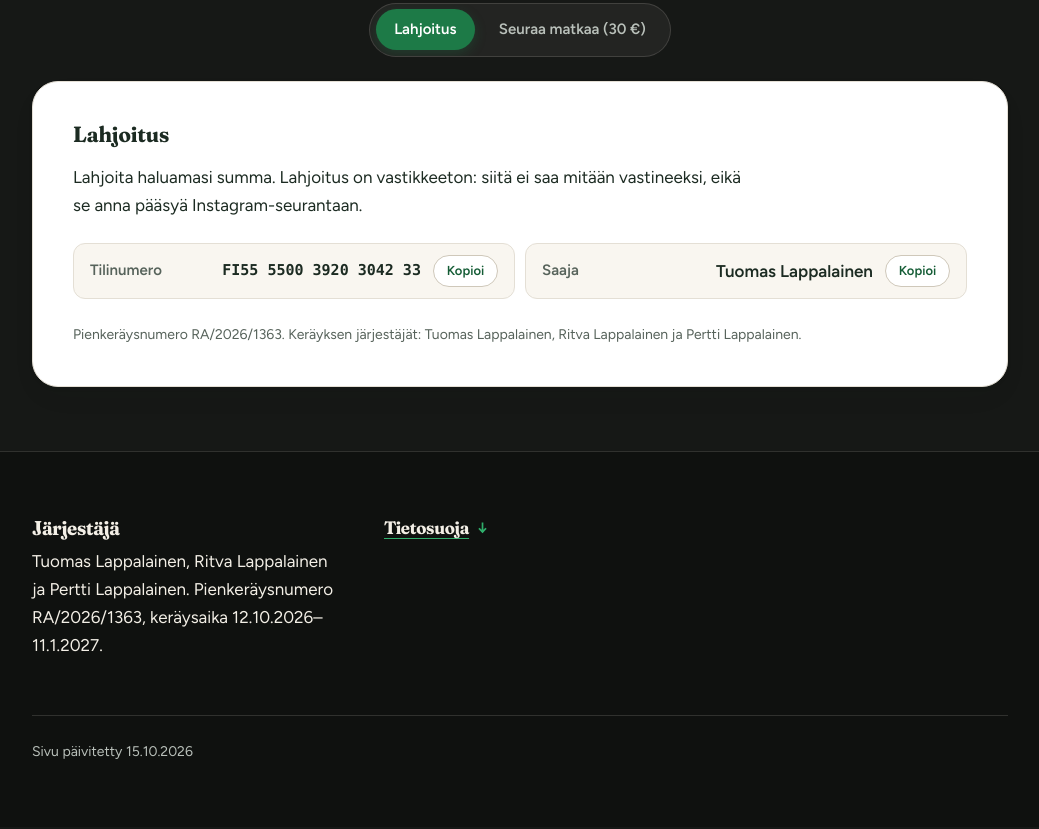
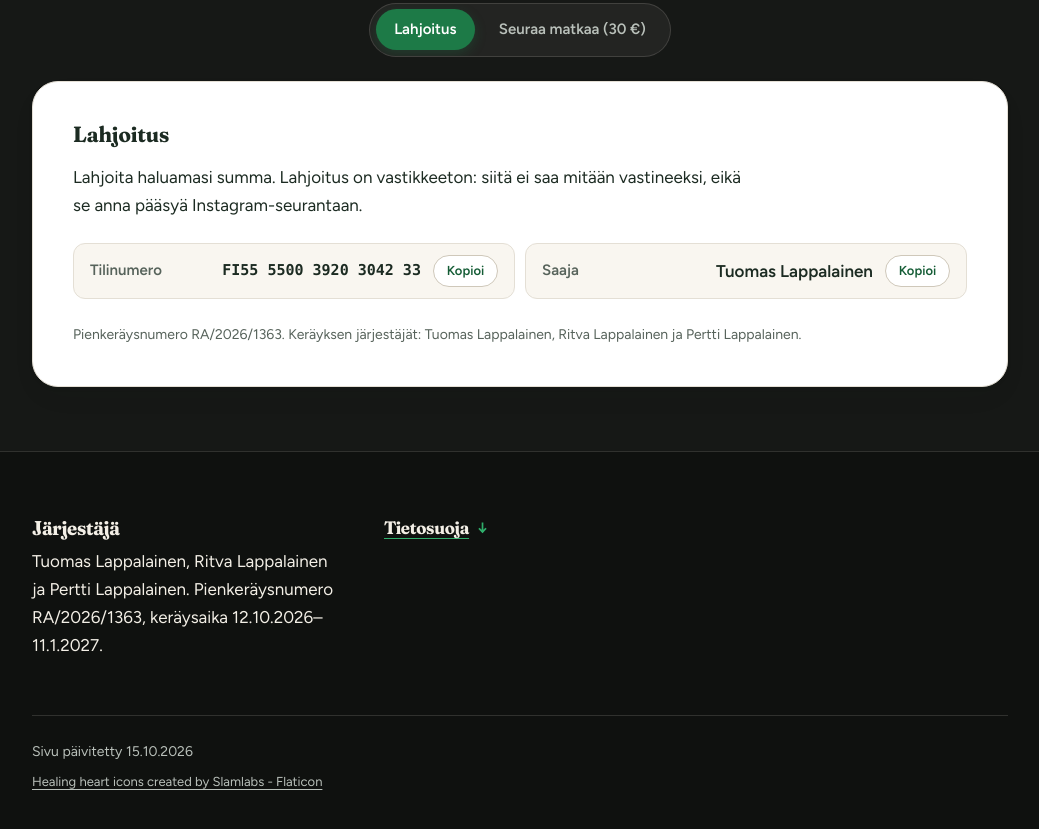
Before and after one commit to tomistaven/cancer-fundraiser-page, a website with bundled scripts: page public/index.html in a window 1280 px wide. Shown: the part 1459-2288 px from the top of the page, without its empty margins (120-1159 px from the left). Built offline with nearby package versions, Linux system fonts and the light colour scheme.

Commit message:
feat(page): use the Flaticon healing-heart favicon with credit
- favicon.ico, favicon.png: Slamlabs "healing heart" icon, cropped square, 16/32/48 px and 192 px
- index.html: link the ico and png icons; add the Flaticon credit line under the updated date
- content.js: footer.iconCredit and footer.iconCreditTitle (Flaticon's wording, same in both languages)
- styles.css: muted .credit line in the footer

```diff
--- a/public/css/styles.css
+++ b/public/css/styles.css
@@ -1013,6 +1013,17 @@ a.button:not([href]) {
   font-size: 0.875rem;
 }
 
+.credit {
+  margin: 0.5rem 0 0;
+  font-size: 0.8125rem;
+}
+
+/* Muted like the rest of the line, so the credit doesn't compete with the
+   page's own links. */
+.site-footer .credit a {
+  color: inherit;
+}
+
 .footer-organizer h2 {
   font-size: 1.25rem;
 }
--- a/public/index.html
+++ b/public/index.html
@@ -5,6 +5,8 @@
     <meta name="viewport" content="width=device-width, initial-scale=1" />
     <title data-i18n="meta.title">Tuomaksen syöpämatka</title>
     <meta name="description" data-i18n-attr="content:meta.description" />
+    <link rel="icon" href="favicon.ico" sizes="32x32" />
+    <link rel="icon" href="favicon.png" type="image/png" sizes="192x192" />
     <link rel="stylesheet" href="css/styles.css" />
     <script type="module" src="js/main.js"></script>
   </head>
@@ -569,6 +571,16 @@
           <span data-i18n="footer.updatedLabel"></span>
           <time data-i18n="footer.updatedDate"></time>
         </p>
+        <!-- The credit is Flaticon's own English wording in both languages. -->
+        <p class="credit" lang="en">
+          <a
+            href="https://www.flaticon.com/free-icons/healing-heart"
+            target="_blank"
+            rel="noopener"
+            data-i18n="footer.iconCredit"
+            data-i18n-attr="title:footer.iconCreditTitle"
+          ></a>
+        </p>
       </div>
     </footer>
   </body>
--- a/public/js/content.js
+++ b/public/js/content.js
@@ -137,6 +137,8 @@ export const content = Object.freeze({
       "Sivusto ei käytä lomakkeita, evästeitä, analytiikkaa eikä tietokantoja. Maksun viestiä varten kirjoittamasi nimi ja Instagram-käyttäjänimi eivät lähde selaimestasi. Tuomas näkee tietosi vain tiliotteellaan ja käyttää Instagram-käyttäjänimeäsi ainoastaan seuraajaksi hyväksymiseen. Sivuston palvelin, Googlen Firebase Hosting, käsittelee kävijöiden IP-osoitteita väärinkäytösten estämiseksi ja käyttötilastoja varten ja säilyttää niitä Googlen mukaan muutaman kuukauden.",
     "footer.updatedLabel": "Sivu päivitetty",
     "footer.updatedDate": "15.10.2026",
+    "footer.iconCredit": "Healing heart icons created by Slamlabs - Flaticon",
+    "footer.iconCreditTitle": "healing heart icons",
   }),
 
   en: Object.freeze({
@@ -275,5 +277,7 @@ export const content = Object.freeze({
       "This site uses no forms, cookies, analytics or databases. The name and Instagram username you type for the payment message never leave your browser. Tuomas sees your details only on his bank statement and uses your Instagram username solely to approve your follow request. The site's server, Google's Firebase Hosting, processes visitors' IP addresses to prevent abuse and for usage statistics, and according to Google keeps them for a few months.",
     "footer.updatedLabel": "Page updated",
     "footer.updatedDate": "15.10.2026",
+    "footer.iconCredit": "Healing heart icons created by Slamlabs - Flaticon",
+    "footer.iconCreditTitle": "healing heart icons",
   }),
 });
```
Also changed, not shown: public/favicon.ico (added).
